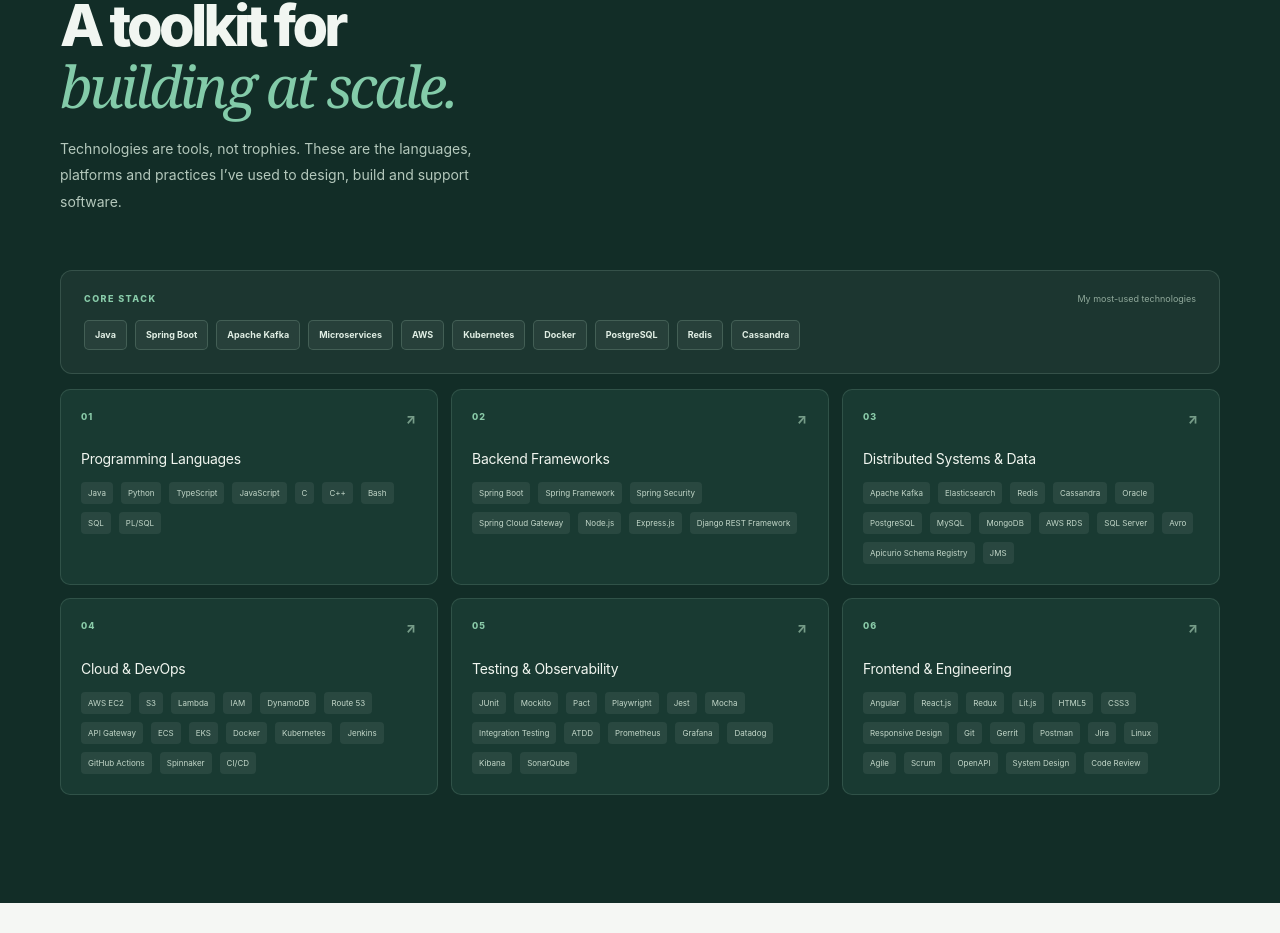
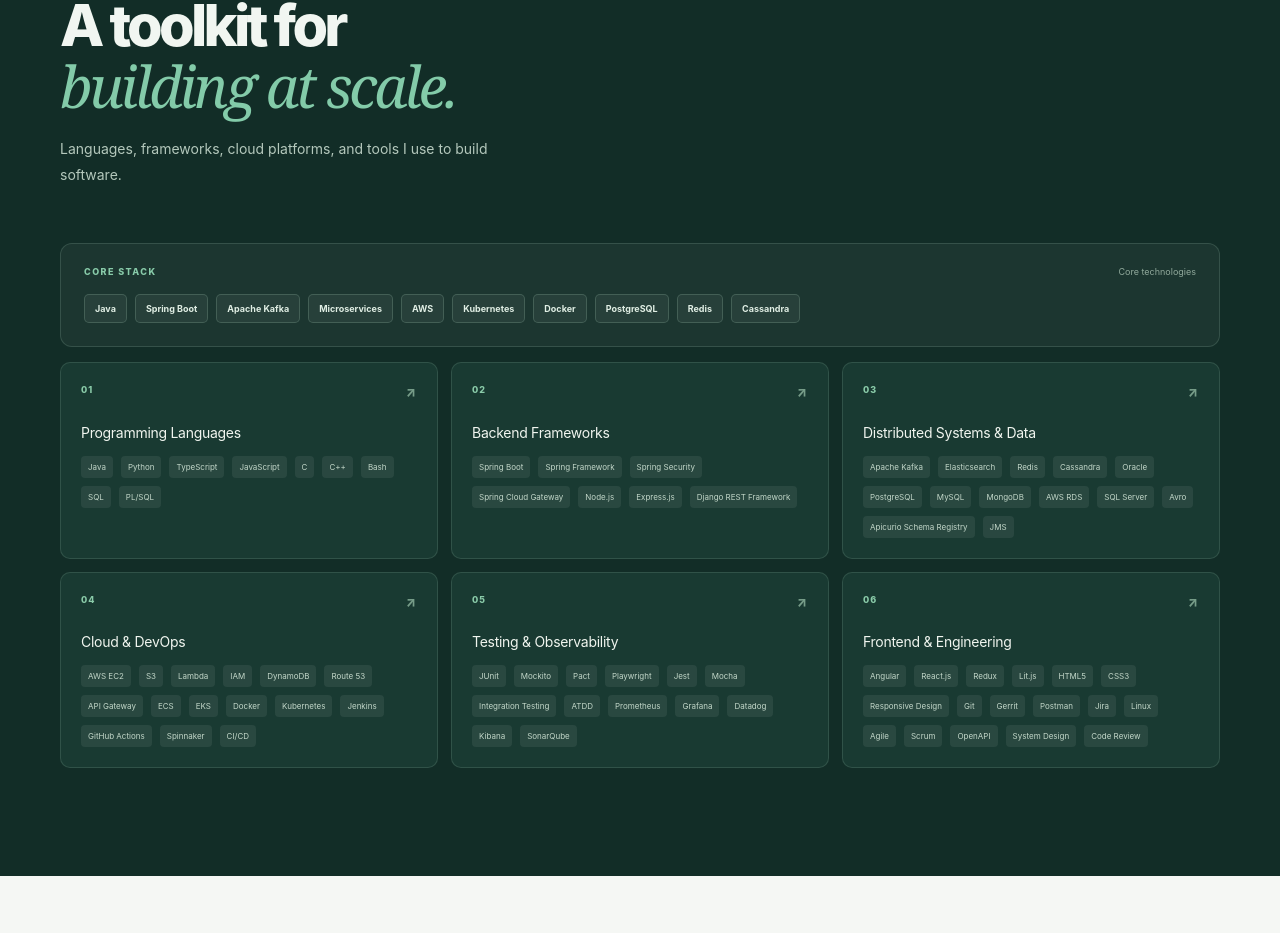
Before and after one commit to officio-indrajeet/officio-indrajeet.github.io, a React (Vite) app: page / in a window 1280 px wide. Shown: the part 4120-5053 px from the top of the page. Built offline with nearby package versions, Linux system fonts and the light colour scheme.

Commit message:
Shorten skills introduction

```diff
--- a/src/components/Skills.tsx
+++ b/src/components/Skills.tsx
@@ -9,9 +9,9 @@ export default function Skills() {
         <div className="section-head section-head-dark">
           <span className="section-kicker">03 / Expertise</span>
           <h2>A toolkit for<br/><em>building at scale.</em></h2>
-          <p className="section-deck">Technologies are tools, not trophies. These are the languages, platforms and practices I’ve used to design, build and support software.</p>
+          <p className="section-deck">Languages, frameworks, cloud platforms, and tools I use to build software.</p>
         </div>
-        <div className="core-stack"><div><span className="micro-label">CORE STACK</span><small>My most-used technologies</small></div><div className="core-tags">{core.map((skill) => <span key={skill}>{skill}</span>)}</div></div>
+        <div className="core-stack"><div><span className="micro-label">CORE STACK</span><small>Core technologies</small></div><div className="core-tags">{core.map((skill) => <span key={skill}>{skill}</span>)}</div></div>
         <div className="skill-grid">
           {userData.skills.map((group, index) => <article key={group.category} className="skill-card">
             <div className="skill-card-top"><span>0{index + 1}</span><i>↗</i></div>
```
